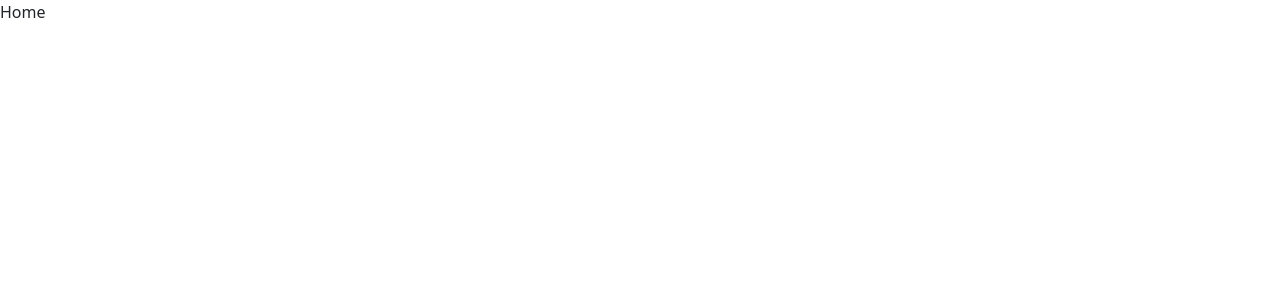
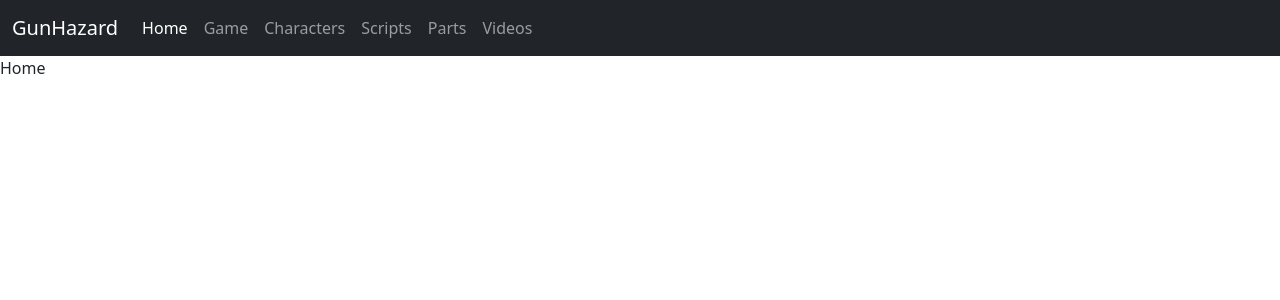
Before and after one commit to the-frontmission/gun_hazard_2025, a Vue app: page / in a window 1280 px wide. Shown: the top 300 px of the page. Built offline with nearby package versions, Linux system fonts and the light colour scheme.

Commit message:
fixed routes

```diff
--- a/src/App.vue
+++ b/src/App.vue
@@ -1,8 +1,10 @@
 <script setup lang="ts">
+import AppNavbar from './components/app/AppNavbar.vue';
 </script>
 
 <template>
-  <div class="">
+  <div>
+    <AppNavbar />
     <RouterView />
   </div>
 </template>
--- a/src/components/app/AppNavbar.vue
+++ b/src/components/app/AppNavbar.vue
@@ -1,20 +1,19 @@
+<script setup lang="ts">
+import  { routes } from '../../router/index';
+</script>
+
 <template>
-<nav class="navbar navbar-expand-lg bg-body-tertiary">
+  <nav class="navbar navbar-expand-lg bg-dark" data-bs-theme="dark">
     <div class="container-fluid">
-    <a class="navbar-brand" href="#">Navbar</a>
+      <router-link class="navbar-brand" to="/">GunHazard</router-link>
       <div class="collapse navbar-collapse" id="navbarNav">
         <ul class="navbar-nav">
-        <li class="nav-item">
-          <a class="nav-link active" aria-current="page" href="#">Home</a>
-        </li>
-        <li class="nav-item">
-          <a class="nav-link" href="#">Features</a>
-        </li>
-        <li class="nav-item">
-          <a class="nav-link" href="#">Pricing</a>
-        </li>
-        <li class="nav-item">
-          <a class="nav-link disabled" aria-disabled="true">Disabled</a>
+          <li class="nav-item" v-for="(route, index) in routes" :key="index">
+            <router-link
+              class="nav-link text-capitalize"
+              active-class="active"
+              :to="route.path"
+            >{{ route.name }}</router-link>
           </li>
         </ul>
       </div>
--- a/src/router/index.ts
+++ b/src/router/index.ts
@@ -1,16 +1,22 @@
-import { createMemoryHistory, createRouter } from 'vue-router';
+import { createWebHistory, createRouter } from 'vue-router';
 
 import HomeView from '../views/HomeView.vue';
-import AboutView from '../views/AboutView.vue';
+import GameView from '../views/GameView.vue';
+import CharactersView from '../views/CharactersView.vue';
+import ScriptsView from '../views/ScriptsView.vue';
+import PartsView from '../views/PartsView.vue';
+import VideosView from '../views/VideosView.vue';
 
-createMemoryHistory();
-
-const routes = [
-  { path: '/', component: HomeView },
-  { path: '/about', component: AboutView },
+export const routes = [
+  { path: '/', component: HomeView, name: 'home'},
+  { path: '/game', component: GameView, name: 'game' },
+  { path: '/characters', component: CharactersView, name: 'characters' },
+  { path: '/scripts', component: ScriptsView, name: 'scripts' },
+  { path: '/parts', component: PartsView, name: 'parts' },
+  { path: '/videos', component: VideosView, name: 'videos' },
 ];
 
 export const router = createRouter({
-  history: createMemoryHistory(),
+  history: createWebHistory(),
   routes,
 });
```
Lines whose indentation alone changed are shown as unchanged.
